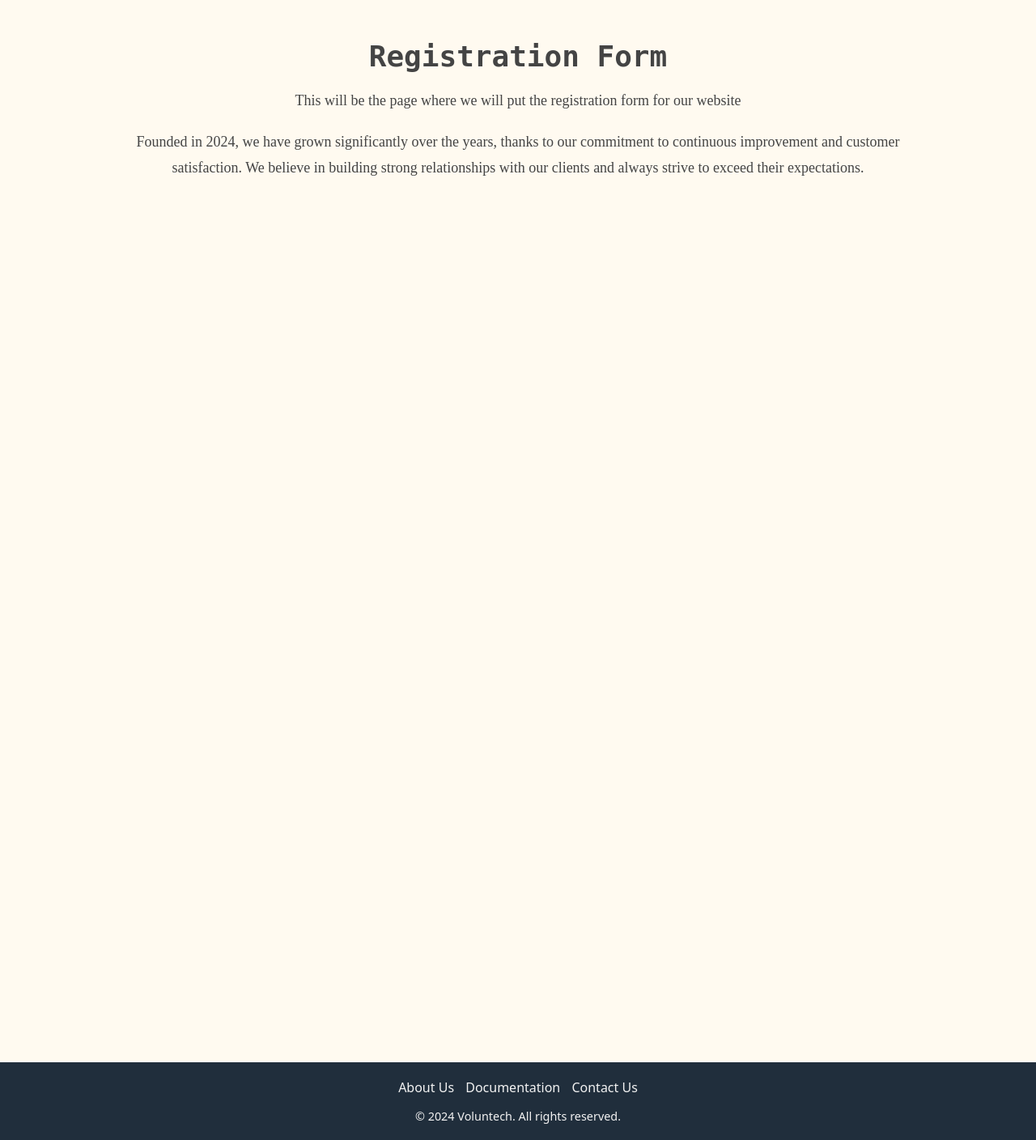
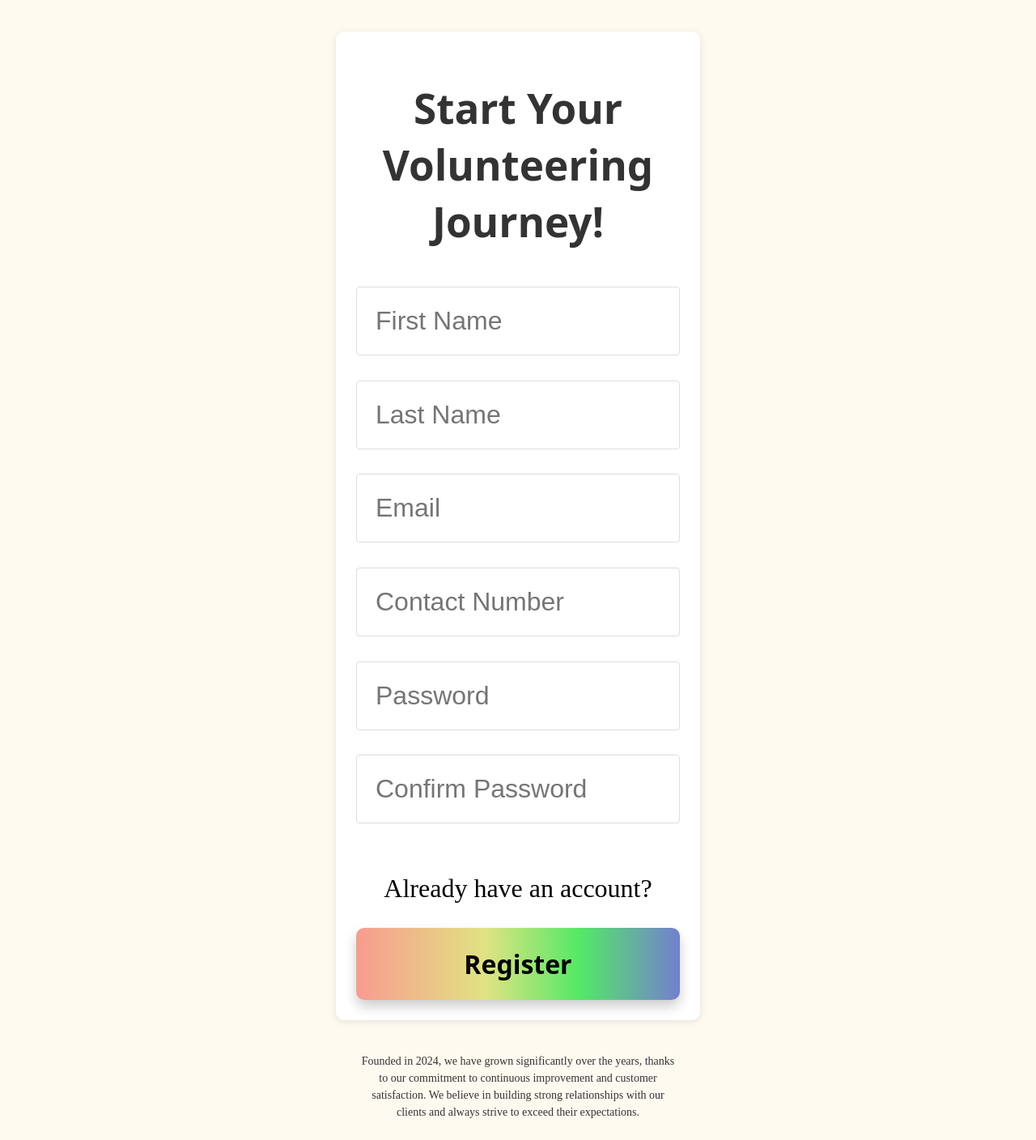
Before and after one commit to agitdev1/WSTL31C, a PHP site: page /register.php in a window 1280 px wide. Shown: the part 125-1533 px from the top of the page at 81% size. Run offline with PHP 8.4, Linux system fonts and the light colour scheme.

Commit message:
register + login php tweaks

```diff
--- a/assets/css/Login.css
+++ b/assets/css/form.css
@@ -49,11 +49,6 @@ form {
     line-height: 1.5;
     color: #333;
 }
-
-
-/* Rest of your existing CSS remains the same */
-
-/* Rest of your existing CSS */
 
 form h1.form-h1 {
     text-align: center;
--- a/pages/login.php
+++ b/pages/login.php
@@ -8,7 +8,7 @@ include '../components/navbar.php';
     <meta name="viewport" content="width=device-width, initial-scale=1.0">
     <title>Welcome to Voluntech</title>
     <link rel="stylesheet" href="../assets/css/styles.css?v=<?php echo time(); ?>">
-    <link rel="stylesheet" href="../assets/css/Login.css?v=<?php echo time(); ?>">
+    <link rel="stylesheet" href="../assets/css/form.css?v=<?php echo time(); ?>">
 </head>
 <body>
     <div class="page-container">
--- a/pages/register.php
+++ b/pages/register.php
@@ -8,13 +8,51 @@ include '../components/navbar.php';
     <meta name="viewport" content="width=device-width, initial-scale=1.0">
     <title>Welcome to Voluntech</title>
     <link rel="stylesheet" href="../assets/css/styles.css">
+    <link rel="stylesheet" href="../assets/css/form.css">
 </head>
 <body>
-    <div class="main-content">
-<h1>Registration Form</h1>
-<p>This will be the page where we will put the registration form for our website</p>
-<p>Founded in 2024, we have grown significantly over the years, thanks to our commitment to continuous improvement and customer satisfaction. We believe in building strong relationships with our clients and always strive to exceed their expectations.</p>
-</div>
+    <div class="page-container">
+        <div class="content-wrap">
+            <div class="form-container">
+                <form action="login.php" method="post" class="form">
+                <h1 class="form-h1">Start Your Volunteering Journey!</h1>
+                <input type="text" id="first-name" name="first-name" placeholder="First Name" required>
+                <input type="text" id="last-name" name="last-name" placeholder="Last Name" required>
+                <input type="email" id="email" name="email" placeholder="Email" required>
+                <input type="tel" pattern="0\d{10}" id="contact-number" name="contact-number" placeholder="Contact Number" required maxlength="11">
+                <input type="password" id="password" name="password" placeholder="Password" required>
+                <input type="password" id="confirm-password" name="confirm-password" placeholder="Confirm Password" required>
+                <a href="login.php">Already have an account?</a>
+                <button type="submit">Register</button>
+            </form>
+            <p>Founded in 2024, we have grown significantly over the years, thanks to our commitment to continuous improvement and customer satisfaction. We believe in building strong relationships with our clients and always strive to exceed their expectations.</p>
+        </div>
+    </div>
     <?php include '../components/footer.php'; ?>
+    <script>
+        const emailInput = document.getElementById('email');
+
+        emailInput.addEventListener('input', () => {
+          const emailValue = emailInput.value;
+          const emailRegex = /^[a-zA-Z0-9._%+-]+@[a-zA-Z0-9.-]+\.[a-zA-Z]{2,}$/;
+          if (!emailRegex.test(emailValue)) {
+            emailInput.setCustomValidity('Invalid email address');
+          } else {
+            emailInput.setCustomValidity('');
+          }
+        });
+        const passwordInput = document.getElementById('password');
+        const confirmPasswordInput = document.getElementById('confirm-password');
+
+        confirmPasswordInput.addEventListener('input', () => {
+          const passwordValue = passwordInput.value;
+          const confirmPasswordValue = confirmPasswordInput.value;
+          if (passwordValue !== confirmPasswordValue) {
+            confirmPasswordInput.setCustomValidity('Passwords do not match');
+          } else {
+            confirmPasswordInput.setCustomValidity('');
+          }
+        });
+    </script>
 </body>
 </html>
```
